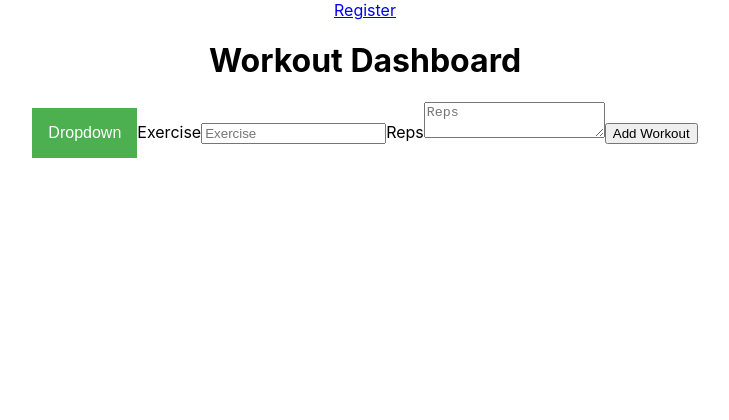
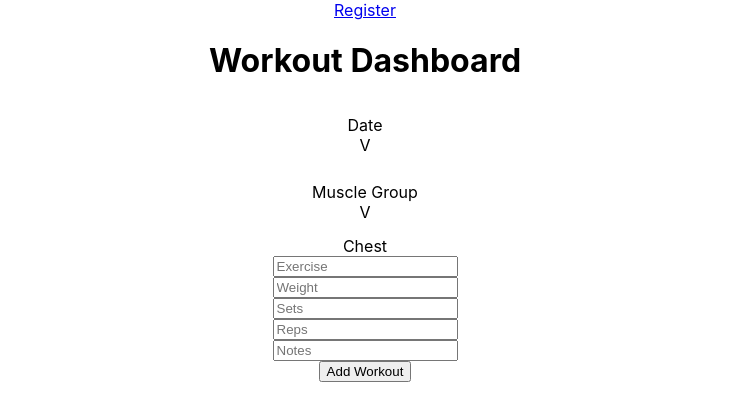
Before and after one commit to weightlifter-lambda/front-end, a React (Create React App) app: page /dashboard in a window 1280 px wide. Shown: the top 420 px of the page, without its empty margins (275-1004 px from the left). Built offline with nearby package versions, Linux system fonts and the light colour scheme; sample sign-in values are in the browser's storage.

Commit message:
added exercise input fields

```diff
--- a/src/App.css
+++ b/src/App.css
@@ -37,12 +37,15 @@
   }
 }
 
-.dropbtn {
-  background-color: #4CAF50;
-  color: white;
-  padding: 16px;
-  font-size: 16px;
-  border: none;
+.workoutForm {
+  display: flex;
+  flex-direction: column;
+  align-items: center;
+
+}
+
+.workoutForm div {
+  margin: 1%;
 }
 
 .dropdown {
@@ -69,5 +72,3 @@
 .dropdown-content a:hover {background-color: #ddd;}
 
 .dropdown:hover .dropdown-content {display: block;}
-
-.dropdown:hover .dropbtn {background-color: #3e8e41;}
--- a/src/components/dashboard/WorkoutForm.js
+++ b/src/components/dashboard/WorkoutForm.js
@@ -3,7 +3,10 @@ import React, { useState } from "react";
 const WorkoutForm = () => {
   const [workout, setWorkout] = useState({
     exercise: "",
-    reps: ""
+    weight: "",
+    sets: "",
+    reps: "",
+    notes: "",
   });
 
   const handleChanges = e => {
@@ -17,7 +20,10 @@ const WorkoutForm = () => {
     const newWorkout = {
       id: Date.now(),
       exercise: workout.exercise,
-      reps: workout.reps
+      weight: workout.weight,
+      sets: workout.sets,
+      reps: workout.reps,
+      notes: workout.notes
     };
     setWorkout([...workout, newWorkout]);
   };
@@ -25,20 +31,30 @@ const WorkoutForm = () => {
   const submitForm = e => {
     e.preventDefault();
     addNewWorkout(workout);
-    setWorkout({ exercise: "", reps: "" });
+    setWorkout({ exercise: "", weight: "", sets: "", reps: "", notes: "" });
   };
 
   return (
-    <form onSubmit={submitForm}>
+    <form className="workoutForm" onSubmit={submitForm}>
+
     <div class="dropdown">
-  <button class="dropbtn">Dropdown</button>
-  <div class="dropdown-content">
-    <a href="#">Link 1</a>
-    <a href="#">Link 2</a>
-    <a href="#">Link 3</a>
-  </div>
-</div>
-      <label htmlFor="title">Exercise</label>
+      <div class="dropbtn">Date V</div>
+        <div class="dropdown-content">
+          <a href="#">Date</a>
+        </div>
+    </div>
+
+    <div class="dropdown">
+      <div class="dropbtn">Muscle Group V</div>
+        <div class="dropdown-content">
+          <a href="#">Chest</a>
+          <a href="#">Back</a>
+          <a href="#">Legs</a>
+          <a href="#">Arms</a>
+        </div>
+    </div>
+
+      <label htmlFor="title">Chest</label>
       <input
         id="exercise"
         name="exercise"
@@ -47,14 +63,39 @@ const WorkoutForm = () => {
         onChange={handleChanges}
         value={workout.exercise}
       />
-      <label htmlFor="body">Reps</label>
-      <textarea
+      <input
+        id="weight"
+        name="weight"
+        type="text"
+        placeholder="Weight"
+        onChange={handleChanges}
+        value={workout.weight}
+      />
+      <input
+        id="sets"
+        name="sets"
+        type="text"
+        placeholder="Sets"
+        onChange={handleChanges}
+        value={workout.sets}
+      />
+      <input
         id="reps"
         name="reps"
+        type="text"
         placeholder="Reps"
         onChange={handleChanges}
         value={workout.reps}
       />
+      <input
+        id="notes"
+        name="notes"
+        type="text"
+        placeholder="Notes"
+        onChange={handleChanges}
+        value={workout.notes}
+      />
+
       <button type="submit">Add Workout</button>
     </form>
   );
```
